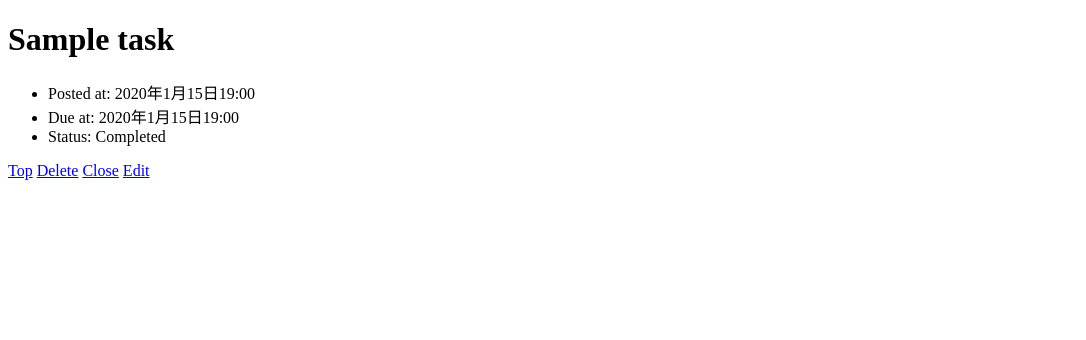
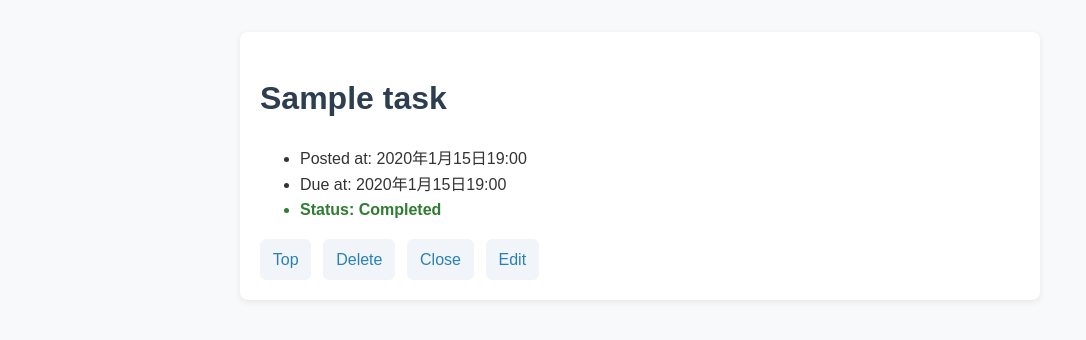
Before and after one commit to 1f10250102/django-test-exercise, a Django app: page /1/ in a window 1280 px wide. Shown: the top 340 px of the page, without its empty margins (0-1086 px from the left). Run offline with Django 5.2, Linux system fonts and the light colour scheme; tables that the repository leaves empty hold one stand-in row (values such as "Sample post").

Commit message:
CSSの追加

```diff
--- /dev/null
+++ b/todo/static/todo/style.css
@@ -0,0 +1,85 @@
+body {
+  font-family: Arial, sans-serif;
+  margin: 2rem auto;
+  max-width: 800px;
+  line-height: 1.6;
+  color: #333;
+  background-color: #f8f9fa;
+}
+
+h1 {
+  color: #2c3e50;
+}
+
+form {
+  background-color: #fff;
+  padding: 1rem;
+  border-radius: 8px;
+  box-shadow: 0 2px 6px rgba(0, 0, 0, 0.1);
+}
+
+button {
+  background-color: #3498db;
+  color: white;
+  border: none;
+  padding: 0.5rem 1rem;
+  border-radius: 4px;
+  cursor: pointer;
+}
+
+button:hover {
+  background-color: #2980b9;
+}
+
+.text {
+  background-color: #fff;
+  padding: 1rem;
+  margin-top: 1rem;
+  border-radius: 8px;
+  box-shadow: 0 2px 6px rgba(0, 0, 0, 0.08);
+}
+
+a {
+  color: #2980b9;
+  text-decoration: none;
+}
+
+a:hover {
+  text-decoration: underline;
+}
+
+.detail-card {
+  background-color: #fff;
+  padding: 1.25rem;
+  margin-top: 1rem;
+  border-radius: 8px;
+  box-shadow: 0 2px 6px rgba(0, 0, 0, 0.08);
+}
+
+.detail-actions {
+  display: flex;
+  flex-wrap: wrap;
+  gap: 0.75rem;
+  margin-top: 1rem;
+}
+
+.detail-actions a {
+  background-color: #f1f5f9;
+  padding: 0.5rem 0.8rem;
+  border-radius: 6px;
+}
+
+.detail-actions a:hover {
+  background-color: #e2e8f0;
+  text-decoration: none;
+}
+
+.status-completed {
+  color: #2e7d32;
+  font-weight: bold;
+}
+
+.status-not-completed {
+  color: #c62828;
+  font-weight: bold;
+}
--- a/todo/templates/todo/detail.html
+++ b/todo/templates/todo/detail.html
@@ -6,9 +6,11 @@
     <title>To Do Application</title>
     <meta charset="UTF-8">
     <meta name="author" content="INIAD">
+    <link rel="stylesheet" href="{% static 'todo/style.css' %}">
   </head>
 
   <body>
+    <div class="detail-card">
       <h1>{{ task.title }}</h1>
       <ul>
         <li>Posted at: {{ task.posted_at }}</li>
@@ -16,17 +18,18 @@
         <li>Due at: {{ task.due_at }}</li>
         {% endif %}
         {% if task.completed %}
-      <li>Status: Completed</li>
+        <li class="status-completed">Status: Completed</li>
         {% else %}
-      <li>Status: Not Completed</li>
+        <li class="status-not-completed">Status: Not Completed</li>
         {% endif %}
       </ul>
 
-    <div>
+      <div class="detail-actions">
         <a href="{% url 'index' %}">Top</a>
         <a href="{% url 'delete' task.id %}">Delete</a>
         <a href="{% url 'close' task.id %}">Close</a>
-      <a href="{%url 'update' task.id %}">Edit</a>
+        <a href="{% url 'update' task.id %}">Edit</a>
+      </div>
     </div>
   </body>
 
--- a/todo/templates/todo/edit.html
+++ b/todo/templates/todo/edit.html
@@ -6,6 +6,7 @@
     <title>To Do Application</title>
     <meta charset="UTF-8">
     <meta name="author" content="INIAD">
+    <link rel="stylesheet" href="{% static 'todo/style.css' %}">
   </head>
 
   <body>
--- a/todo/templates/todo/index.html
+++ b/todo/templates/todo/index.html
@@ -6,6 +6,7 @@
     <title>To Do Application</title>
     <meta charset="UTF-8">
     <meta name="author" content="INIAD">
+    <link rel="stylesheet" href="{% static 'todo/style.css' %}">
   </head>
 
   <body>
@@ -41,9 +42,9 @@
         <li>Due at: {{ task.due_at }}</li>
         {% endif %}
         {% if task.completed %}
-        <li>Status: Completed</li>
+        <li class="status-completed">Status: Completed</li>
         {% else %}
-        <li>Status: Not Completed</li>
+        <li class="status-not-completed">Status: Not Completed</li>
         {% endif %}
       </ul>
     </div>
```
Lines whose indentation alone changed are shown as unchanged.
